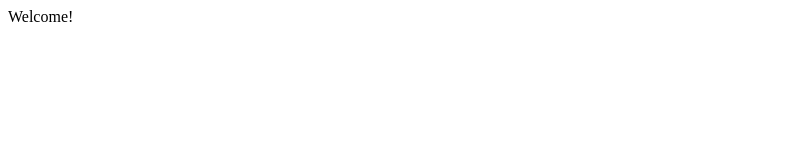
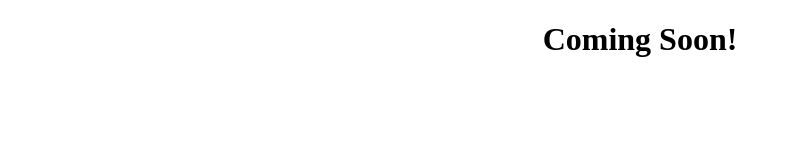
Before and after one commit to srinivasiiitb/srinivasiiitb.github.io, a plain HTML site: page index.html in a window 1280 px wide. Shown: the whole page, without its empty margins (0-789 px from the left). Drawn offline with Linux system fonts and the light colour scheme.

Commit message:
Update index.html
add an update

```diff
--- a/index.html
+++ b/index.html
@@ -1,4 +1,14 @@
+<!DOCTYPE html>
 <html>
-  <title> Home </title>
-  <body> Welcome! </body>
+    <title> Home </title>
+<head>
+<style>
+h1 {text-align: center;}
+</style>
+</head>
+<body>
+
+<h1>Coming Soon!</h1>
+
+</body>
 </html>
```
